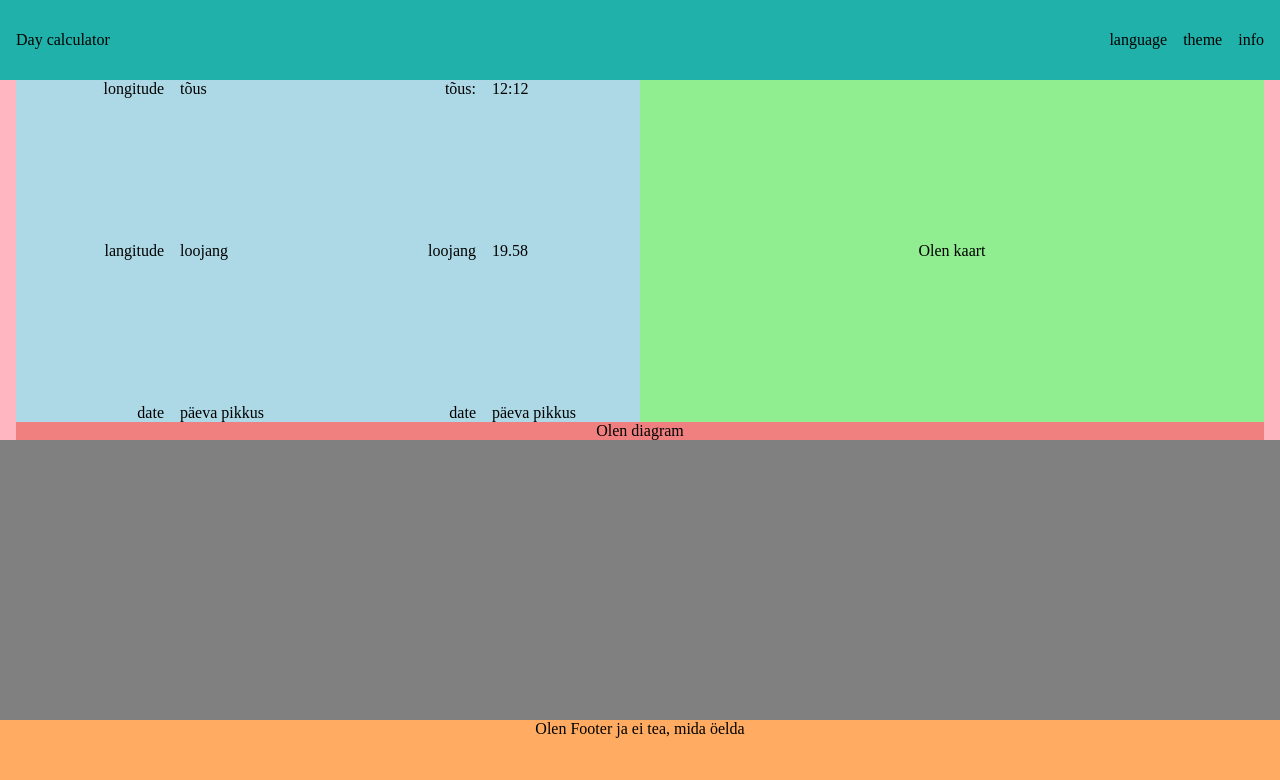
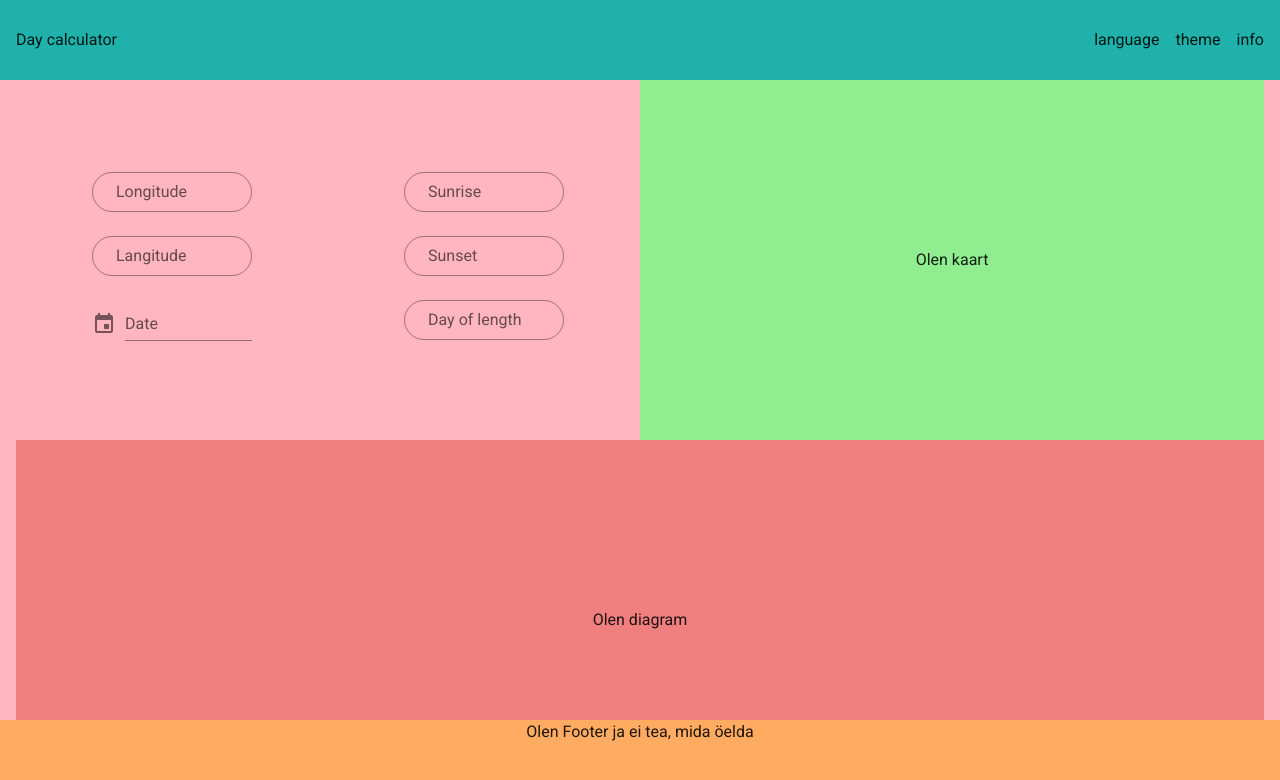
Before and after one commit to KaurTaal/DayCalculator, a Vue app: page / in a window 1280 px wide. Shown: the top 780 px of the page. Built offline with nearby package versions, Linux system fonts and the light colour scheme.

Commit message:
kalkulaatori sisestus ja väljastus kastid

```diff
--- a/public/index.html
+++ b/public/index.html
@@ -1,15 +1,20 @@
 <!DOCTYPE html>
-<html lang="">
+<html lang="en">
 <head>
     <meta charset="utf-8">
     <meta http-equiv="X-UA-Compatible" content="IE=edge">
     <meta name="viewport" content="width=device-width,initial-scale=1.0">
     <link rel="icon" href="<%= BASE_URL %>favicon.ico">
     <title><%= htmlWebpackPlugin.options.title %></title>
+    <link rel="stylesheet" href="https://fonts.googleapis.com/css?family=Roboto:100,300,400,500,700,900">
+    <link rel="stylesheet" href="https://cdn.jsdelivr.net/npm/@mdi/font@latest/css/materialdesignicons.min.css">
+    <link href="https://fonts.googleapis.com/css?family=Roboto:100,300,400,500,700,900" rel="stylesheet">
+    <link href="https://cdn.jsdelivr.net/npm/@mdi/font@4.x/css/materialdesignicons.min.css" rel="stylesheet">
 </head>
 <body>
 <noscript>
-      <strong>We're sorry but <%= htmlWebpackPlugin.options.title %> doesn't work properly without JavaScript enabled. Please enable it to continue.</strong>
+    <strong>We're sorry but <%= htmlWebpackPlugin.options.title %> doesn't work properly without JavaScript enabled.
+        Please enable it to continue.</strong>
 </noscript>
 <div id="app"></div>
 <!-- built files will be auto injected -->
--- a/src/App.vue
+++ b/src/App.vue
@@ -1,11 +1,13 @@
 <template>
-  <div class="main-container">
+  <v-app>
+    <div data-app class="main-container">
 
-    <Header class="content-padding"></Header>
-    <DayCalculator class="content-padding"></DayCalculator>
-    <Footer class="content-padding"></Footer>
+      <Header class="content-padding"></Header>
+      <DayCalculator class="content-padding"></DayCalculator>
+      <Footer class="content-padding"></Footer>
 
-  </div>
+    </div>
+  </v-app>
 </template>
 
 <script>
@@ -14,19 +16,21 @@
 import Header from "@/components/Header";
 import Footer from "@/components/Footer";
 import DayCalculator from "@/pages/DayCalculator";
+import Vue from 'vue';
+import Vuetify from 'vuetify';
+import 'vuetify/dist/vuetify.min.css';
+import 'element-ui/lib/theme-chalk/index.css'
+
+
+Vue.use(Vuetify);
+
 export default {
   name: 'App',
   components: {DayCalculator, Footer, Header},
 }
 </script>
 
-<style>
-
-.content-padding{
-  padding-left: 1em;
-  padding-right: 1em;
-}
-
+<style scoped>
 .main-container {
   min-height: 100vh; /* will cover the 100% of viewport */
   overflow: hidden;
@@ -35,6 +39,15 @@ export default {
   padding-bottom: 5em; /* height of your footer */
 }
 
+</style>
+
+
+<style>
+
+.content-padding {
+  padding-left: 1em;
+  padding-right: 1em;
+}
 
 * {
   box-sizing: border-box;
@@ -54,4 +67,10 @@ body {
   margin: 0;
 }
 
+.v-text-field{
+  margin-top: unset !important;
+  padding-top: unset !important;
+}
+
+
 </style>
--- a/src/components/Calculator.vue
+++ b/src/components/Calculator.vue
@@ -1,48 +1,134 @@
 <template>
   <div class="calc-container">
 
-    <div class="calc-input-data">
-      <div class="calc-input-data-content">
-        <div class="placeholders-info">longitude</div>
-        <div class="placeholders-input">tõus</div>
-      </div>
-
-      <div class="calc-input-data-content">
-        <div class="placeholders-info">langitude</div>
-        <div class="placeholders-input">loojang</div>
-      </div>
-
-      <div class="calc-input-data-content">
-        <div class="placeholders-info">date</div>
-        <div class="placeholders-input">päeva pikkus</div>
+    <div class="calc-item-container">
+      <div class="calc-item-size-container">
+        <v-text-field
+            label="Longitude"
+            rounded
+            outlined
+            dense
+            hide-details
+            color="green"
+        ></v-text-field>
       </div>
     </div>
 
-    <div class="calc-input-result">
-      <div class="calc-input-result-content">
-        <div class="placeholders-info">tõus:</div>
-        <div class="placeholders-input">12:12</div>
+    <div class="calc-item-container">
+      <div class="calc-item-size-container">
+        <v-text-field
+            label="Sunrise"
+            rounded
+            outlined
+            dense
+            hide-details
+            color="green"
+        ></v-text-field>
+      </div>
+    </div>
+
+    <div class="calc-item-container">
+      <div class="calc-item-size-container">
+        <v-text-field
+            label="Langitude"
+            rounded
+            outlined
+            dense
+            hide-details
+            color="green"
+        ></v-text-field>
       </div>
 
-      <div class="calc-input-result-content">
-        <div class="placeholders-info">loojang</div>
-        <div class="placeholders-input">19.58</div>
+    </div>
+
+    <div class="calc-item-container">
+      <div class="calc-item-size-container">
+        <v-text-field
+            label="Sunset"
+            rounded
+            outlined
+            dense
+            hide-details
+            color="green"
+        ></v-text-field>
+      </div>
+    </div>
+
+    <div class="calc-item-container">
+      <div class="calc-item-size-container" style="padding-top: 0.5em">
+        <v-menu
+            ref="menu"
+            v-model="menu"
+            :close-on-content-click="false"
+            :return-value.sync="date"
+            transition="scale-transition"
+            offset-y
+            min-width="auto"
+        >
+          <template v-slot:activator="{ on, attrs }">
+            <v-text-field
+                v-model="date"
+                label="Date"
+                prepend-icon="mdi-calendar"
+                readonly
+                v-bind="attrs"
+                v-on="on"
+                color="green"
+            ></v-text-field>
+          </template>
+          <v-date-picker
+              v-model="date"
+              no-title
+              scrollable
+          >
+            <v-spacer></v-spacer>
+            <v-btn
+                text
+                color="error"
+                @click="menu = false"
+            >
+              Cancel
+            </v-btn>
+            <v-btn
+                text
+                color="primary"
+                @click="$refs.menu.save(date)"
+            >
+              OK
+            </v-btn>
+          </v-date-picker>
+        </v-menu>
       </div>
 
-      <div class="calc-input-result-content">
-        <div class="placeholders-info">date</div>
-        <div class="placeholders-input">päeva pikkus</div>
+    </div>
+
+    <div class="calc-item-container">
+      <div class="calc-item-size-container">
+        <v-text-field
+            label="Day of length"
+            rounded
+            outlined
+            dense
+            hide-details
+            color="green"
+        ></v-text-field>
       </div>
     </div>
 
   </div>
-
 </template>
 
 
 <script>
+
 export default {
-  name: "calculator"
+  name: "calculator",
+
+  data: () => ({
+    date: null,
+    menu: false,
+    modal: false,
+  }),
 }
 
 
@@ -50,43 +136,23 @@ export default {
 
 <style scoped>
 
-
 .calc-container {
   display: grid;
   grid-template-columns: 1fr 1fr;
+  grid-row-gap: 1em;
+}
+
+.calc-item-container {
+  display: flex;
+  justify-content: center;
+  align-content: center;
+  align-items: center;
 }
 
 
-.calc-input-data, .calc-input-result {
-  display: flex;
-  flex-direction: column;
-  justify-content: center;
-  align-items: center;
-  background-color: lightblue;
-  width: 100%;
-  height: 100%;
-  gap: 9em;
+.calc-item-size-container{
+  width: 10em;
+  height: 3em;
 }
 
-.placeholders-info{
-  width: 50%;
-  display: flex;
-  justify-content: flex-end;
-}
-
-.placeholders-input{
-  width: 50%;
-  display: flex;
-  justify-content: flex-start
-}
-
-.calc-input-data-content, .calc-input-result-content{
-  display: flex;
-  flex-direction: row;
-  align-items: center;
-  gap: 1em;
-  width: 100%;
-}
-
-
 </style>
--- a/src/main.js
+++ b/src/main.js
@@ -1,8 +1,10 @@
 import Vue from 'vue'
 import App from './App.vue'
+import vuetify from './plugins/vuetify';
 
 Vue.config.productionTip = false
 
 new Vue({
-  render: h => h(App),
+  vuetify,
+  render: h => h(App)
 }).$mount('#app')
--- a/src/pages/DayCalculator.vue
+++ b/src/pages/DayCalculator.vue
@@ -1,5 +1,5 @@
 <template>
-    <div class="container">
+    <div class="day-calculator-container">
       <div class="calc-and-map">
         <Calculator></Calculator>
         <Map></Map>
@@ -47,7 +47,7 @@ export default {
 }
 
 
-.container {
+.day-calculator-container {
   display: flex;
   flex-direction: column;
   justify-content: center;
--- /dev/null
+++ b/src/plugins/vuetify.js
@@ -0,0 +1,7 @@
+import Vue from 'vue';
+import Vuetify from 'vuetify/lib/framework';
+
+Vue.use(Vuetify);
+
+export default new Vuetify({
+});
--- /dev/null
+++ b/vue.config.js
@@ -0,0 +1,5 @@
+module.exports = {
+  transpileDependencies: [
+    'vuetify'
+  ]
+}
```
Also changed, not shown: package.json (+12 -2 lines), src/components/Map.vue (+7 -6 lines), src/assets/logo.svg (added), 1 other file (tests, documents, lock files or other folders). Lines whose indentation alone changed are shown as unchanged.
